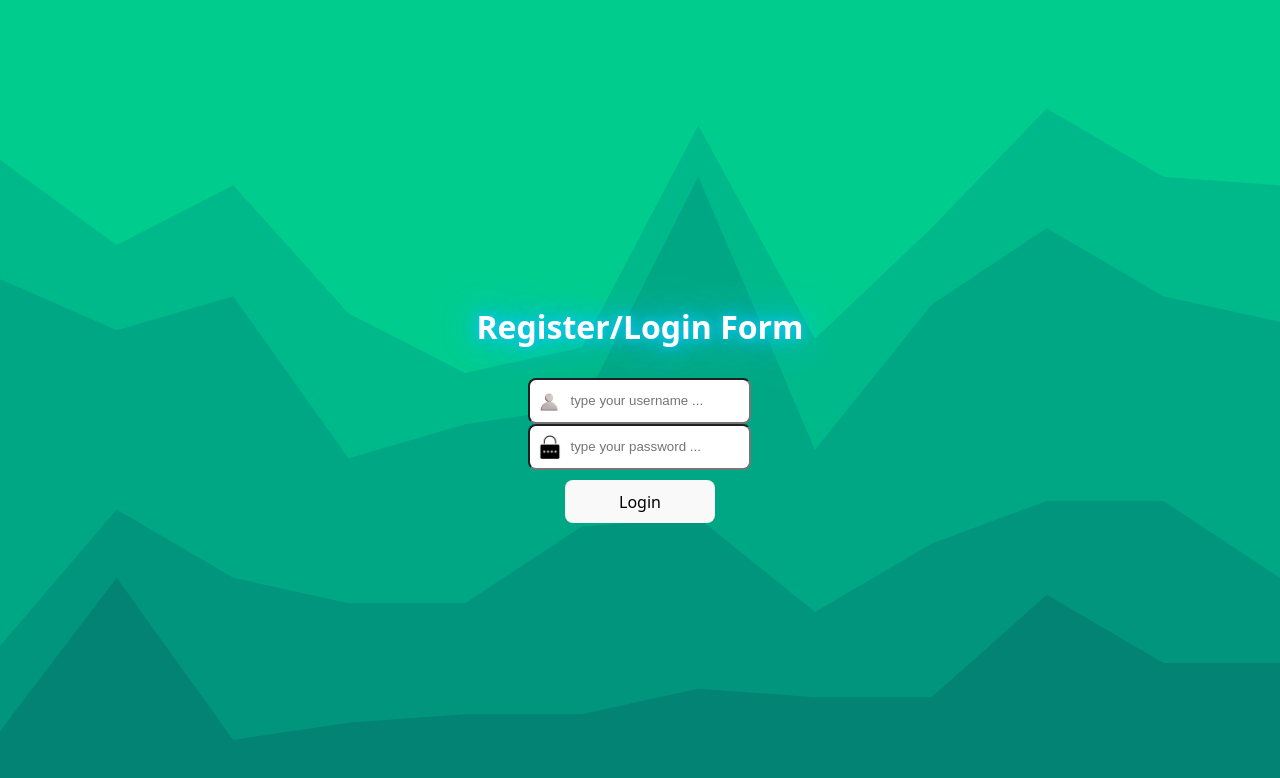
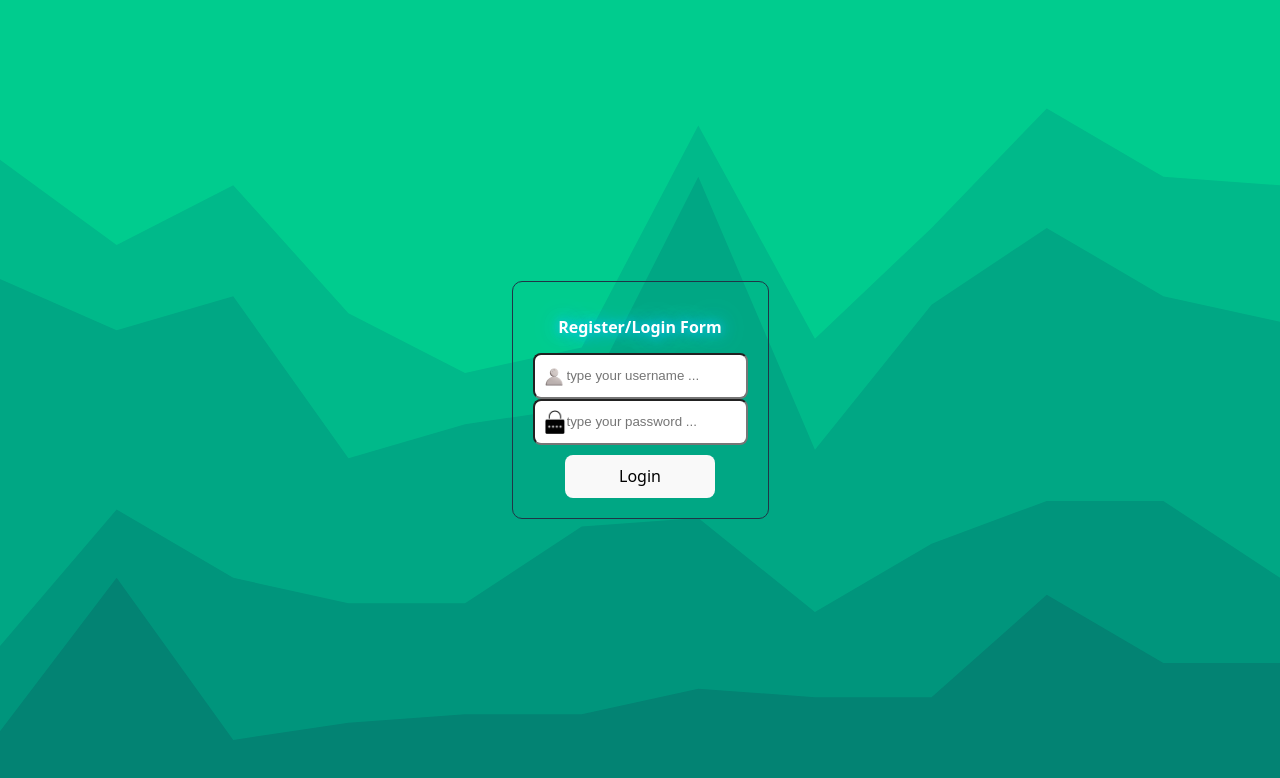
Before and after one commit to AminSBU/react_js_projects, a React (Vite) app in the folder 01_login_forms/login_form/: page / in a window 1280 px wide. Shown: the top 778 px of the page. Built offline with nearby package versions, Linux system fonts and the light colour scheme.

Commit message:
set border in form

```diff
--- a/01_login_forms/login_form/src/MainForm.css
+++ b/01_login_forms/login_form/src/MainForm.css
@@ -1,3 +1,11 @@
+.main-form-container{
+    padding: 20px;
+    border-radius: 10px;
+    border-width: 0.1rem;
+    outline: none;
+    border-style: solid;
+}
+
 .username{
     height: 2.5rem;
     outline: none;
@@ -7,6 +15,7 @@
     background-repeat: no-repeat;
     background-size: 24px 24px;
     background-position: 0.5rem center;
+    padding-left: 2rem;
 }
 
 .password{
@@ -18,6 +27,7 @@
     background-repeat: no-repeat;
     background-size: 24px 24px;
     background-position: 0.5rem center;
+    padding-left: 2rem;
 }
 
 .sendButton
@@ -27,7 +37,7 @@
 }
 
 .text-login {
-    font-size: 2rem;
+    font-size: 1rem;
     color: #fff;
     text-shadow: 0 0 5px #ff005e, 0 0 10px #ff005e, 0 0 20px #ff005e, 0 0 40px #ff005e, 0 0 80px #ff005e;
     animation: glow 1.5s infinite alternate;
```
